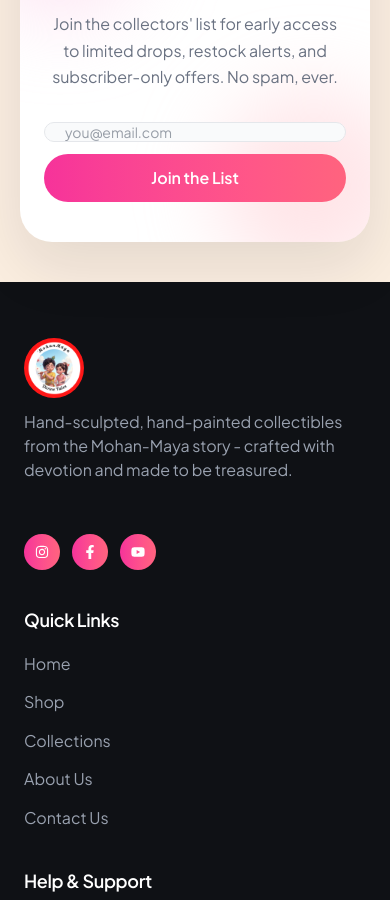
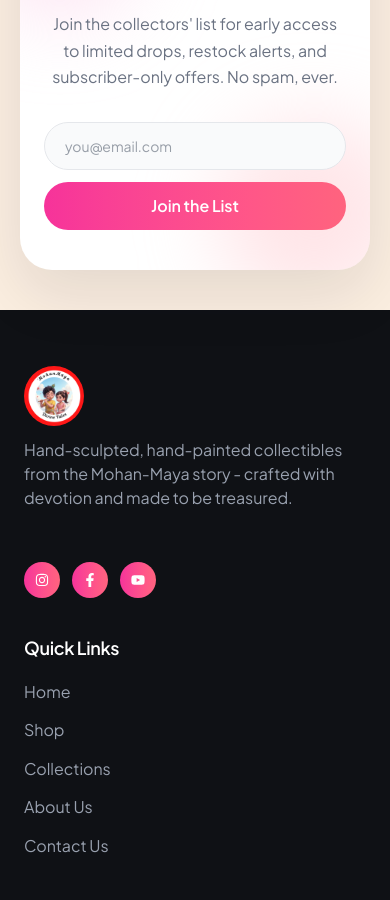
Before and after one commit to ujjawalpaawani04/MM-Project, a React (Vite) app in the folder Frontend/: page / in a window 390 px wide. Shown: the part 7580-8480 px from the top of the page. Built offline with nearby package versions, Linux system fonts and the light colour scheme; no server answers.

Commit message:
fix bugs

```diff
--- a/Frontend/src/pages/Home/Components/Newsletter.jsx
+++ b/Frontend/src/pages/Home/Components/Newsletter.jsx
@@ -48,7 +48,7 @@ const Newsletter = () => {
                   placeholder="you@email.com"
                   aria-label="Email address"
                   aria-invalid={!!errors.email}
-                  className={`flex-1 h-12 rounded-full border bg-gray-50 dark:bg-slate-900 px-5 text-sm text-gray-700 dark:text-white outline-none focus:border-brand-500 focus:ring-2 focus:ring-brand-400/30 transition ${
+                  className={`flex lg:flex-1 h-12 shrink-0 rounded-full border bg-gray-50 dark:bg-slate-900 px-5 text-sm text-gray-700 dark:text-white outline-none focus:border-brand-500 focus:ring-2 focus:ring-brand-400/30 transition ${
                     errors.email
                       ? "border-red-400"
                       : "border-gray-200 dark:border-slate-600"
```
